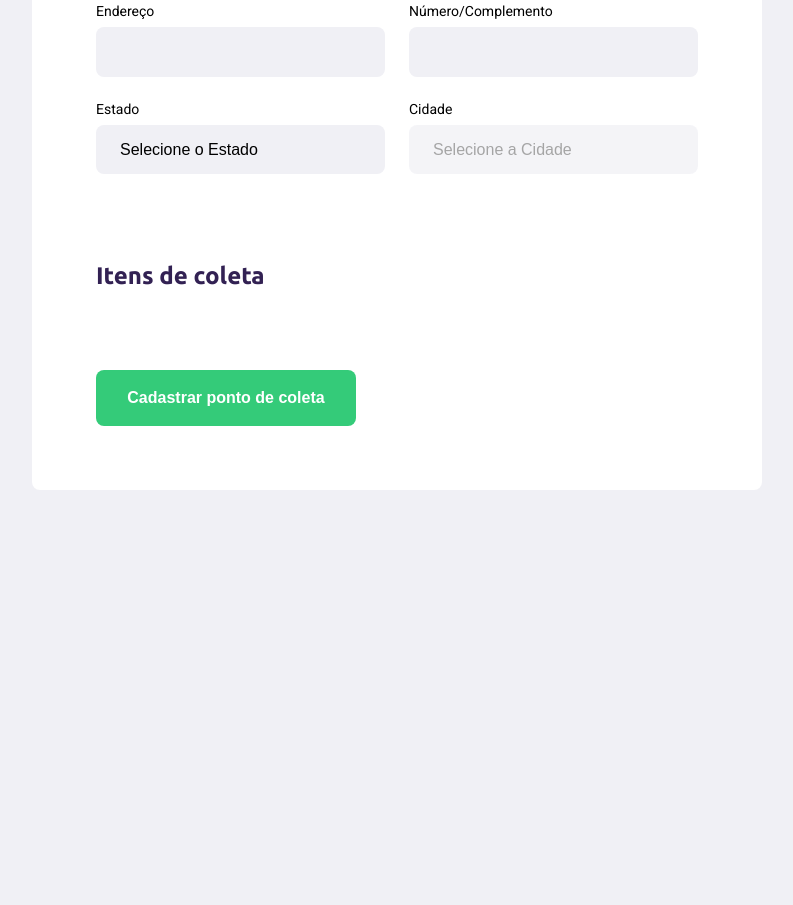
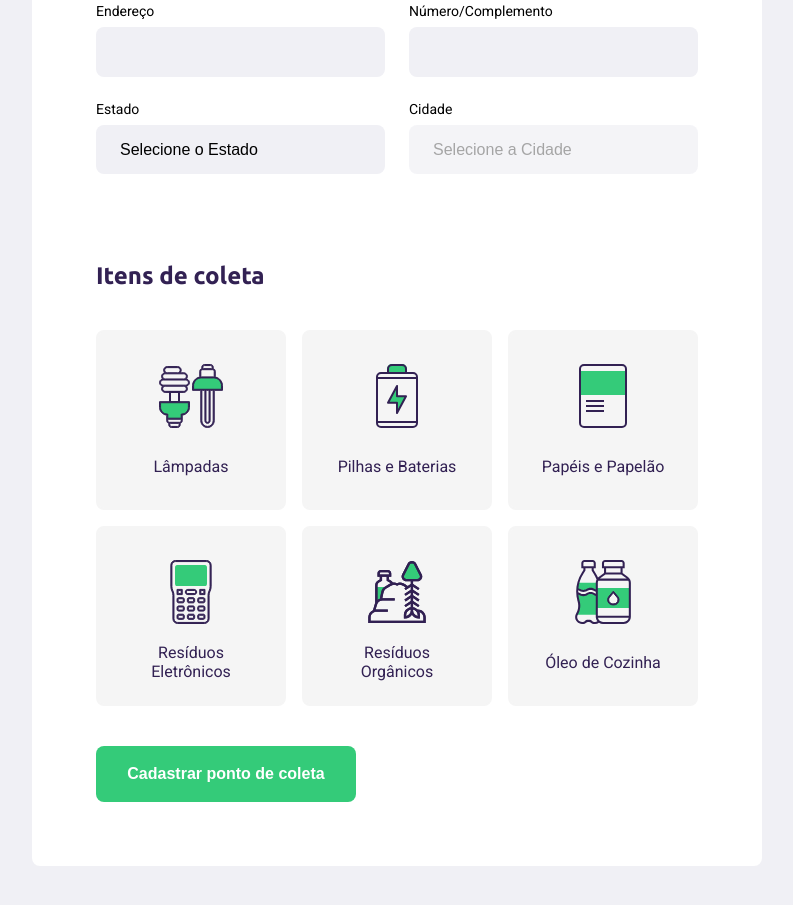
Before and after one commit to evertonos2312/ecoleta, a plain HTML site: page create-point.html in a window 1280 px wide. Shown: the part 417-1322 px from the top of the page, without its empty margins (243-1036 px from the left). Before the commit the page ends 977 px from the top, so only its background shows below. Drawn offline with Linux system fonts and the light colour scheme; no server answers.

Commit message:
Adcionada segunda parte da página criar ponto de coleta. Funcionalidades visuais ok.

```diff
--- a/create-point.html
+++ b/create-point.html
@@ -35,7 +35,7 @@
                 <div class="field">
 
                     <label for="name">Nome da entidade</label>
-                    <input type="text" name="name">
+                    <input type="text" name="name" required>
 
                 </div>
 
@@ -43,11 +43,11 @@
 
                     <div class="field">
                         <label for="address">Endereço</label>
-                        <input type="text" name="address">
+                        <input type="text" name="address" required>
                     </div>
                     <div class="field">
                         <label for="address2">Número/Complemento</label>
-                        <input type="text" name="address2">
+                        <input type="text" name="address2" required>
 
                     </div>
                 </div>
@@ -55,7 +55,7 @@
                 <div class="field-group">
                     <div class="field">
                         <label for="state">Estado</label>
-                        <select name="uf">
+                        <select name="uf" required>
                             <option value="">Selecione o Estado</option>
 
                         </select>
@@ -65,7 +65,7 @@
 
                     <div class="field">
                         <label for="state">Cidade</label>
-                        <select name="city" disabled>
+                        <select name="city" disabled required>
                             <option value="">Selecione a Cidade</option>
 
                         </select>
@@ -80,8 +80,35 @@
                     <h2>Itens de coleta</h2>
                 </legend>
 
+                <div class="items-grid">
+                    <li data-id="1">
+                        <img src="/assets/lampadas.svg" alt="Lâmpadas">
+                        <span>Lâmpadas</span>
+                    </li>
+                    <li data-id="2">
+                        <img src="/assets/baterias.svg" alt="Pilhas e Baterias">
+                        <span>Pilhas e Baterias</span>
+                    </li>
+                    <li data-id="3">
+                        <img src="/assets/papeis-papelao.svg" alt="Papéis e Papelão">
+                        <span>Papéis e Papelão</span>
+                    </li>
+                    <li data-id="4">
+                        <img src="/assets/eletronicos.svg" alt="Resíduos Eletrônicos">
+                        <span>Resíduos Eletrônicos</span>
+                    </li>
+                    <li data-id="5">
+                        <img src="/assets/organicos.svg" alt="Resíduos Orgânicos">
+                        <span>Resíduos Orgânicos</span>
+                    </li>
+                    <li data-id="6">
+                        <img src="/assets/oleo.svg" alt="Óleo de Cozinha">
+                        <span>Óleo de Cozinha</span>
+                    </li>
 
+                </div>
 
+                <input type="hidden" name="items">
 
             </fieldset>
 
--- a/scripts/create-point.js
+++ b/scripts/create-point.js
@@ -1,5 +1,3 @@
-
-
 function populateUFs(){
     const ufSelect = document.querySelector("select[name=uf]")
     fetch("https://servicodados.ibge.gov.br/api/v1/localidades/estados")
@@ -27,12 +25,14 @@ function getCities(event){
 
     const url = `https://servicodados.ibge.gov.br/api/v1/localidades/estados/${ufValue}/municipios`
 
+    citySelect.innerHTML = "<option value>Selecione a Cidade</option>"
+    citySelect.disabled = true
     fetch(url)
     .then( res => res.json() )
     .then( cities => {
 
         for( const city of cities){
-            citySelect.innerHTML += `<option value="${city.id}">${city.nome} </option>`
+            citySelect.innerHTML += `<option value="${city.nome}">${city.nome} </option>`
         }
 
         citySelect.disabled = false
@@ -44,3 +44,20 @@ function getCities(event){
 document
     .querySelector("select[name=uf]")
     .addEventListener("change", getCities)
+
+const itemsToCollect = document.querySelectorAll(".items-grid li")
+
+for(const item of itemsToCollect){
+    item.addEventListener("click", handleSelectedItem)
+}
+
+let selectedItems = []
+
+function handleSelectedItem(event){
+    const itemLi = event.target
+
+    itemLi.classList.toggle("selected")
+
+    const itemId = itemLi.dataset.id
+
+}
--- a/styles/create-point.css
+++ b/styles/create-point.css
@@ -106,3 +106,44 @@ form button{
 form button:hover{
 background-color: #2fb86e;
 }
+
+.items-grid{
+    display: grid;
+    grid-template-columns: 1fr 1fr 1fr;
+    gap: 16px
+}
+
+.items-grid li{
+    background-color: #f5f5f5;
+    list-style: none;
+    border: 2px solid #f5f5f5;
+    border-radius: 8px;
+    height: 180px;
+    padding: 32px 24px 16px;
+    display: flex;
+    flex-direction: column;
+    align-items: center;
+    justify-content: space-between;
+    text-align: center;
+
+    cursor: pointer;
+}
+
+.items-grid li span{
+    margin-top: 12px;
+    flex: 1;
+    display: flex;
+    align-items: center;
+
+    color: var(--title-color);
+}
+
+.items-grid li.selected{
+    background: #e1faec;
+    border: 2px solid #34cb79;
+}
+
+.items-grid li img,
+.items-grid li span{
+    pointer-events: none;
+}
```
